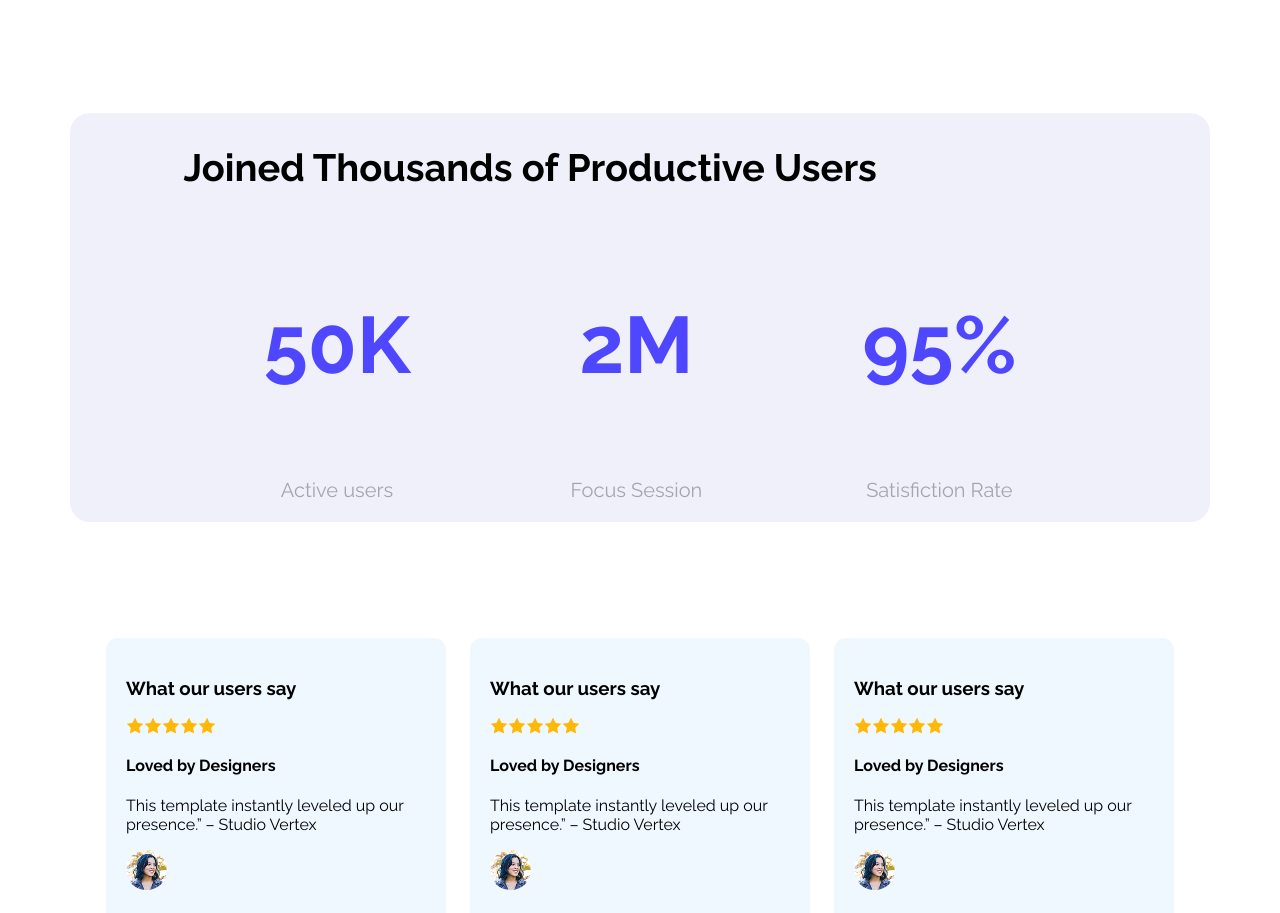
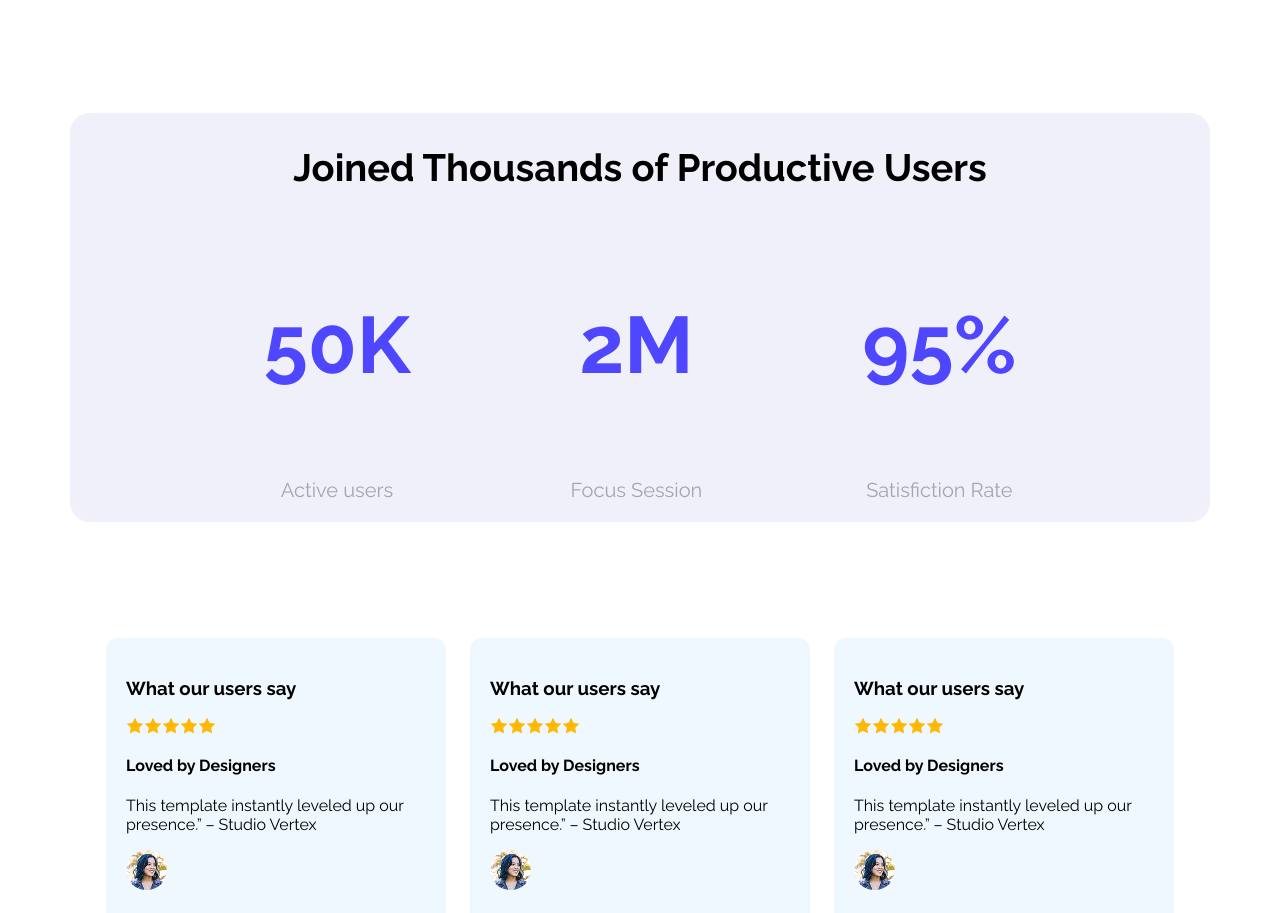
Before and after one commit to jabirmahmud24/V2B12A01, a plain HTML site: page index.html in a window 1280 px wide. Shown: the part 894-1807 px from the top of the page. Drawn offline with Linux system fonts and the light colour scheme.

Commit message:
3rd Polished

```diff
--- a/style.css
+++ b/style.css
@@ -130,7 +130,11 @@
 
 }
 
-
+.joined-text{
+    display: flex;
+    align-items: center;
+    justify-content: center;
+}
 
 
 .main-sec-3-boro-text{
@@ -153,6 +157,7 @@
 }
 
 .main-sec-3-boro-text h2{
+    font-family: 'Inter' 'sans-serif';
     font-size: 80px;
     color: #4E47FF;
  }
```
